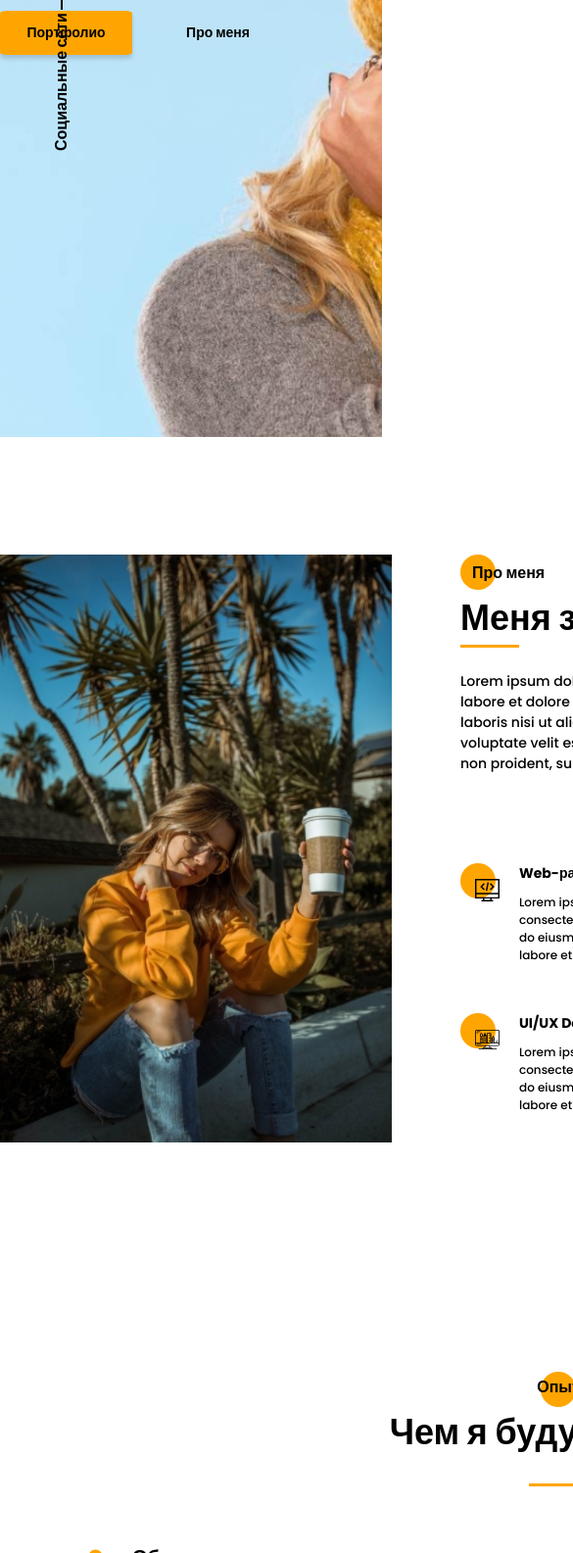
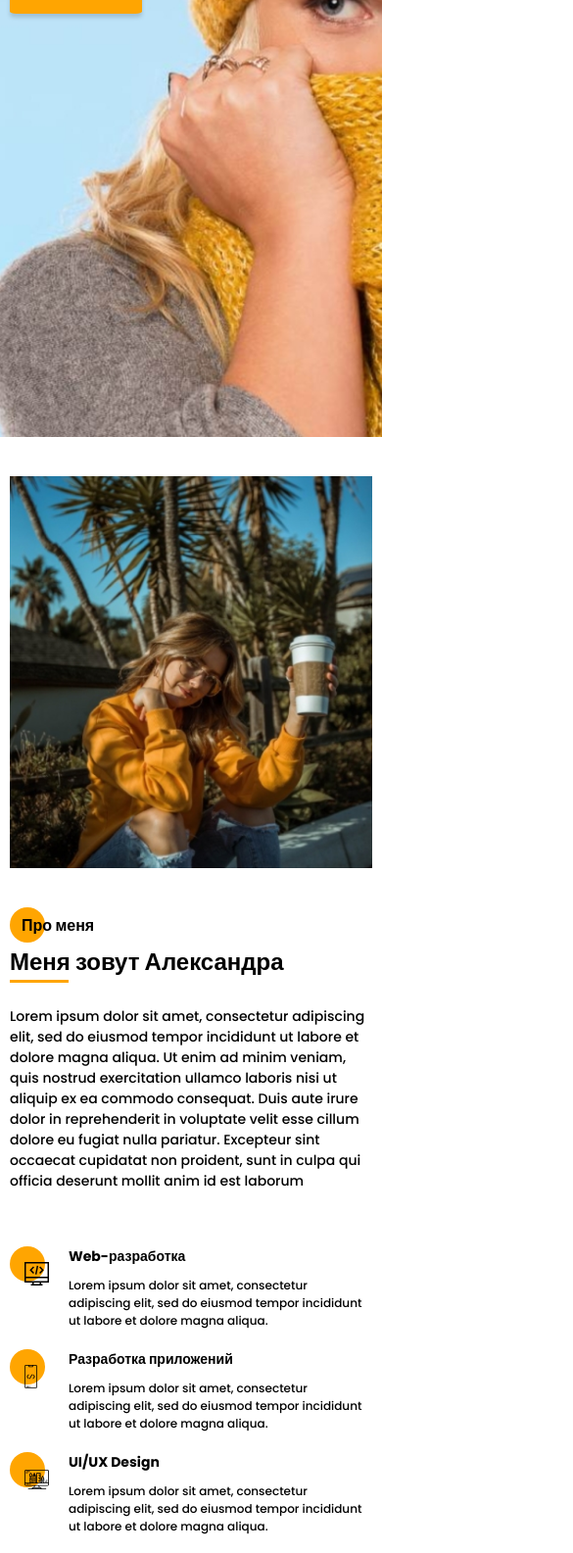
Before and after one commit to ValerijaMiller2001/Alexandra.github.io, a website: page src/index.html in a window 390 px wide. Shown: the part 398-1983 px from the top of the page at 98% size, 585 px wide, since content can reach past the window. Drawn offline with nearby package versions, Linux system fonts and the light colour scheme; files that its build step writes are made by us from their sources; files whose address does not match are found by name.

Commit message:
Adaptive - promo i about

```diff
--- a/gulpfile.js
+++ b/gulpfile.js
@@ -5,7 +5,7 @@ const sass        = require('gulp-sass')(require('sass'));
 const cleanCSS = require('gulp-clean-css');
 const autoprefixer = require('gulp-autoprefixer');
 const rename = require("gulp-rename");
-/* const imagemin = require('gulp-imagemin'); */
+const imagemin = require('gulp-imagemin');
 const htmlmin = require('gulp-htmlmin');
 
 gulp.task('server', function() {
@@ -70,7 +70,7 @@ gulp.task('mailer', function () {
 
 gulp.task('images', function () {
     return gulp.src("src/img/**/*")
-/*         .pipe(imagemin()) */
+        .pipe(imagemin())
         .pipe(gulp.dest("dist/img"))
         .pipe(browserSync.stream());
 });
--- a/package.json
+++ b/package.json
@@ -1,12 +1,12 @@
 {
   "devDependencies": {
-    "browser-sync": "^3.0.2",
+    "browser-sync": "^2.29.3",
     "gulp": "^4.0.2",
     "gulp-autoprefixer": "^8.0.0",
     "gulp-clean-css": "^4.3.0",
     "gulp-cli": "^2.3.0",
     "gulp-htmlmin": "^5.0.1",
-    "gulp-imagemin": "^8.0.0",
+    "gulp-imagemin": "^7.1.0",
     "gulp-rename": "^2.0.0",
     "gulp-sass": "^5.1.0",
     "sass": "^1.70.0"
--- a/src/index.html
+++ b/src/index.html
@@ -161,7 +161,7 @@
         </div>
     </section>
 
-    <section class="resume">
+   <!--  <section class="resume">
         <div class="container">
             <h2 class="title resume_title">Опыт</h2>
             <div class="subtitle resume_subtitle">Чем я буду полезна</div>
@@ -427,7 +427,7 @@
 
 
         </div>
-    </section>
+    </section> -->
 
 
 
--- a/src/sass/blocks/_general.scss
+++ b/src/sass/blocks/_general.scss
@@ -181,7 +181,6 @@
 }
 
 .about {
-    min-height: 840px;
     padding-top: 120px;
     &_wrapper {
         display: grid;
@@ -194,6 +193,8 @@
         grid-row: 1/3;
         img {
             width: 100%;
+            height: 100%;
+            object-fit: cover;
         }
     }
     &_text {
@@ -220,7 +221,7 @@
     &_skills {
         display: grid;
         grid-template: repeat(2, minmax(115px, auto)) / repeat(2, 260px);
-        grid-auto-rows: repeat(2, 1fr);
+        grid-auto-rows: repeat(2, minmax(115px, auto));
         row-gap: 20px;
         column-gap: 50px;
         &-item {
@@ -482,6 +483,7 @@
         img {
             width: 100%;
             height: 100%;
+            object-fit: cover;
         }
         &:hover {
             transform: scale(1.04);
@@ -561,6 +563,8 @@
     }
     &_photo {
         width: 100%;
+        height: 100%;
+        object-fit: cover;
     }
     &_title {
         margin-top: 10px;
--- /dev/null
+++ b/src/sass/blocks/_media.scss
@@ -0,0 +1,138 @@
+@media (max-width: 1439px) {
+    .sidepanel {
+        display: none;
+    }
+}
+
+@media (max-width: 1200px) {
+    .container {
+        max-width: 960px;
+    }
+
+    .promo {
+        &_title, &_subtitle, &_btns {
+            margin-left: 0;
+        }
+    }
+
+    .about {
+        &_wrapper {
+            grid-template: minmax(245px, auto) minmax(255px, auto) / 400px 520px;
+            column-gap: 40px;
+        }
+        &_skills {
+            grid-template: repeat(2, minmax(115px, auto)) / repeat(2, 250px);
+            column-gap: 20px;
+            &-item {
+                grid-template-columns: 40px 195px;
+                column-gap: 15px;
+            }
+        }
+    }
+}
+
+@media (max-width: 992px) {
+    .container {
+        max-width: 720px;
+    }
+
+    .about {
+        &_wrapper {
+            grid-template: minmax(245px, auto) minmax(255px, auto) / 300px 380px;
+        }
+
+        &_skills {
+            grid-template: repeat(3, auto) / 380px;
+            grid-auto-rows: minmax(115px, auto);
+            &-item {
+                grid-template-columns: 40px 320px;
+                column-gap: 20px;
+            }
+        }
+    }
+
+    .subtitle {
+        font-size: 30px;
+    }
+}
+
+@media (max-width: 768px) {
+    .container {
+        max-width: 540px;
+    }
+
+    .promo {
+        background: url('../img/main/Background.jpeg') no-repeat 57%/cover;
+        &_title {
+            width: 300px;
+            font-size: 30px;
+            line-height: 39px;
+        }
+    }
+
+    .about {
+        padding-top: 40px;
+        &_wrapper {
+            grid-template: 400px auto auto / 1fr;
+        }
+        &_photo {
+            grid-row: 1 / 2;
+        }
+        &_skills {
+            grid-template: repeat(2, auto) / repeat(2, 260px);
+            &-item {
+                grid-template-columns: 40px 200px;
+                column-gap: 20px;
+            }
+        }
+    }
+}
+
+@media (max-width: 576px) {
+    .container {
+        width: 100%;
+        padding: 0 10px;
+    }
+
+    .promo {
+        background: url('../img/main/Background.jpeg') no-repeat 60%/cover;
+        &_title {
+            font-size: 26px;
+            line-height: 39px;
+        }
+        &_btn {
+            margin-right: 44px;
+        }
+        &_btns {margin-top: 30px;}
+    }
+
+    .hamburger {
+        right: 20px;
+    }
+
+    .menu {
+        &_block {
+            width: 250px;
+            padding-left: 20px;
+        }
+    }
+
+    .subtitle {
+        font-size: 24px;
+    }
+
+    .about {
+        &_wrapper {
+            grid-template: 400px auto auto / 1fr;
+            column-gap: 20px;
+        }
+        &_skills {
+            grid-template: repeat(2, auto) / 1fr;
+            justify-content: center;
+            &-item {
+                grid-template-columns: 40px 1fr;
+                column-gap: 20px;
+            }
+        }
+    }
+}
--- a/src/sass/style.scss
+++ b/src/sass/style.scss
@@ -18,3 +18,4 @@
 
 @import 'blocks/title';
 @import 'blocks/general';
+@import 'blocks/media';
```
Also changed, not shown: dist/css/style.min.css, dist/img/Photo.jpeg, dist/img/contacts/Photo.png, dist/img/main/Background.jpeg, dist/img/portfolio/Background.jpeg, dist/img/portfolio/bread.jpeg, dist/img/portfolio/ipad.jpeg, dist/img/portfolio/mac.jpeg, dist/img/portfolio/plans.jpeg, dist/img/portfolio/pulse.jpeg, dist/img/portfolio/uber.jpeg, dist/index.html, 1 other file.
